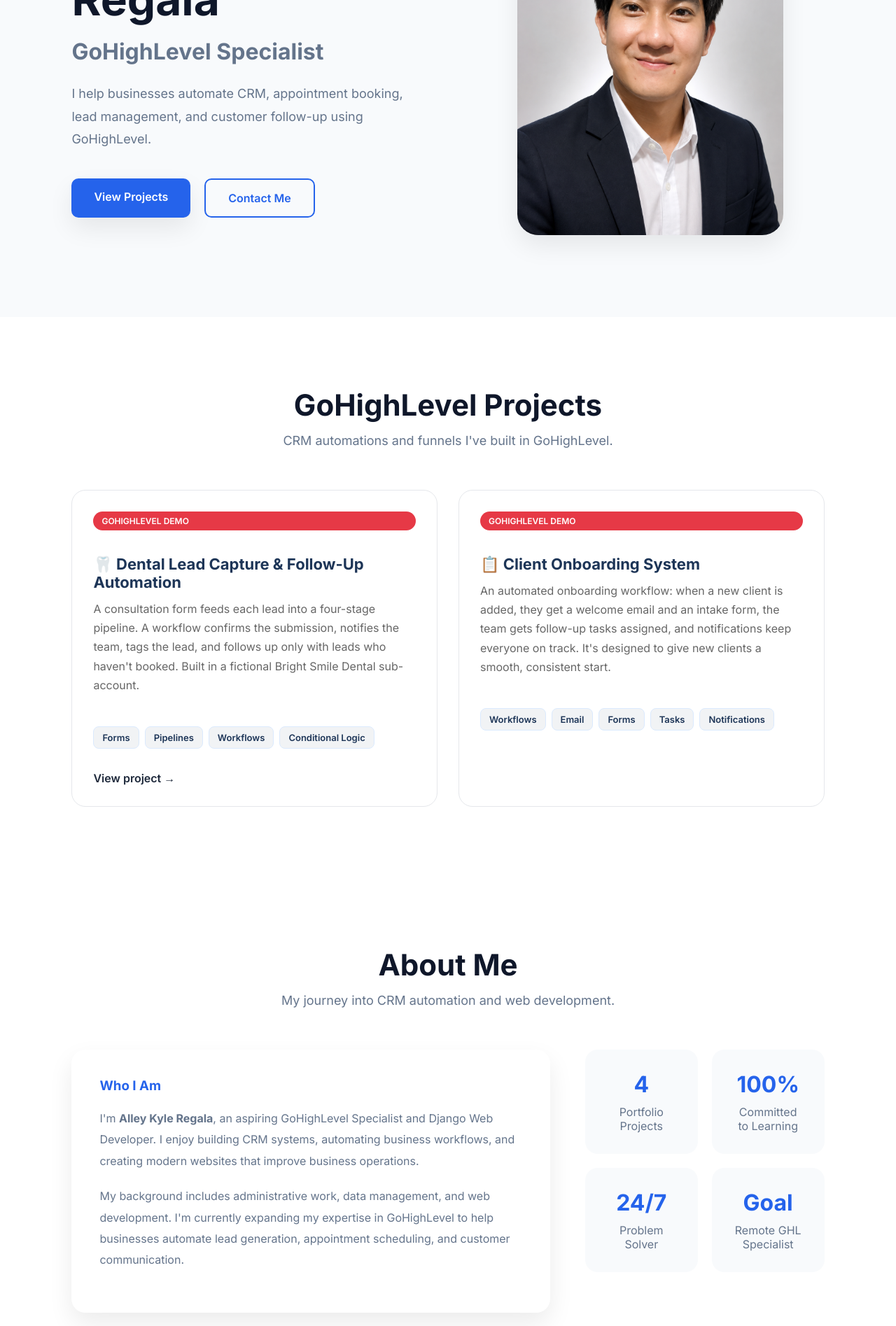
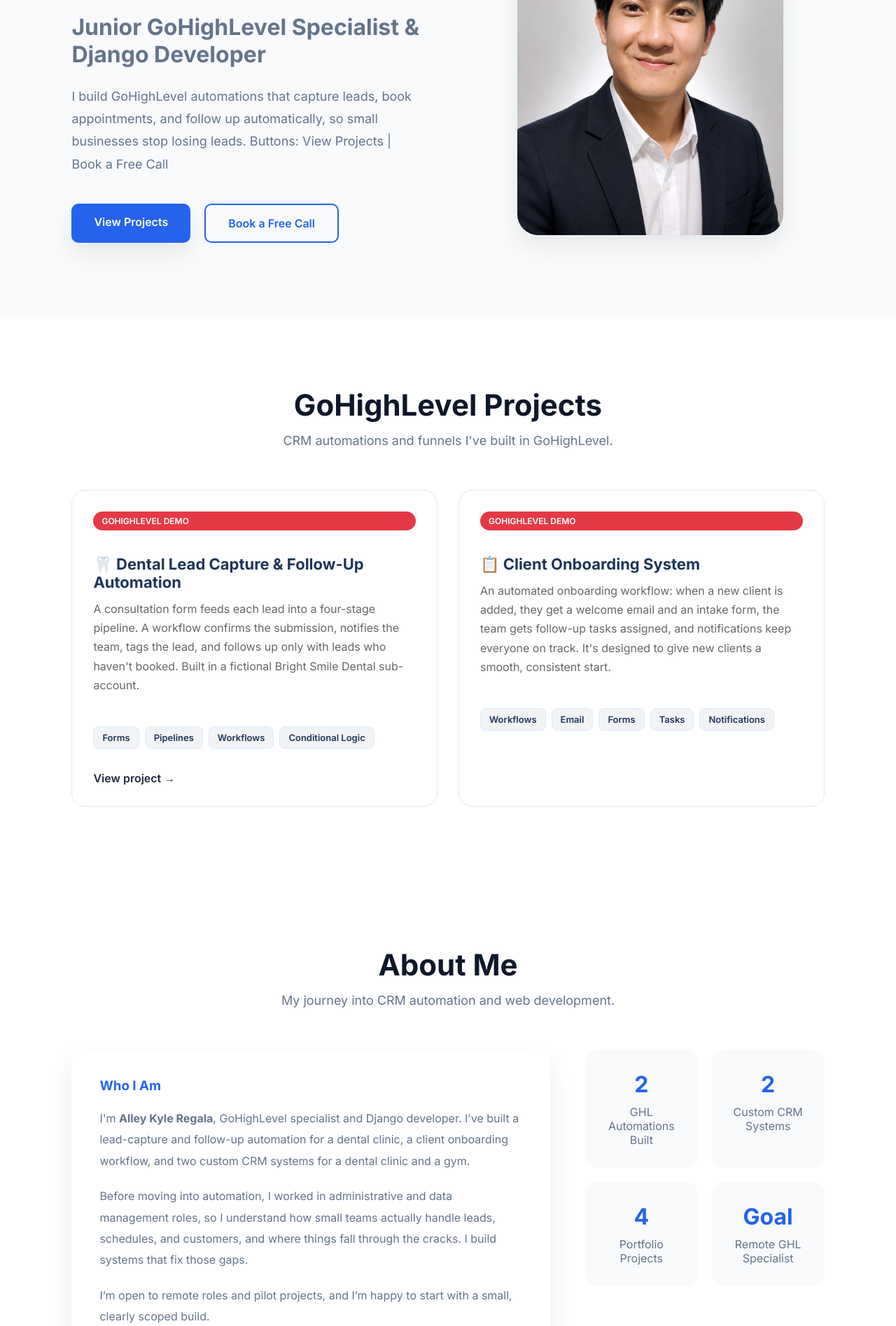
Before and after one commit to Alleykyle/Portfolio, a Django app: page / in a window 1280 px wide. Shown: the part 347-2242 px from the top of the page at 70% size. Run offline with Django 5.2, Linux system fonts and the light colour scheme.

Commit message:
Update hero copy, About section, stats, and CTA button

```diff
--- a/portfolio_app/templates/portfolio_app/home.html
+++ b/portfolio_app/templates/portfolio_app/home.html
@@ -45,16 +45,13 @@
         </h1>
 
         <h2>
-            GoHighLevel Specialist
+            Junior GoHighLevel Specialist & Django Developer
         </h2>
 
         <p class="hero-description">
 
-            I help businesses automate CRM,
-            appointment booking,
-            lead management,
-            and customer follow-up using
-            GoHighLevel.
+            I build GoHighLevel automations that capture leads, book appointments, and follow up automatically, so small businesses stop losing leads.
+            Buttons: View Projects | Book a Free Call
 
         </p>
 
@@ -64,8 +61,8 @@
                 View Projects
             </a>
 
-            <a href="#contact" class="secondary-btn">
-                Contact Me
+            <a href="mailto:alleykyle2@gmail.com?subject=Free Call Request" class="secondary-btn">
+                Book a Free Call
             </a>
 
         </div>
@@ -152,19 +149,15 @@
             <h3>Who I Am</h3>
 
             <p>
-                I'm <strong>Alley Kyle Regala</strong>, an aspiring
-                GoHighLevel Specialist and Django Web Developer.
-                I enjoy building CRM systems, automating business
-                workflows, and creating modern websites that improve
-                business operations.
+                I'm <strong>Alley Kyle Regala</strong>, GoHighLevel specialist and Django developer. I’ve built a lead-capture and follow-up automation for a dental clinic, a client onboarding workflow, and two custom CRM systems for a dental clinic and a gym.
             </p>
 
             <p>
-                My background includes administrative work,
-                data management, and web development. I'm currently
-                expanding my expertise in GoHighLevel to help businesses
-                automate lead generation, appointment scheduling, and
-                customer communication.
+                Before moving into automation, I worked in administrative and data management roles, so I understand how small teams actually handle leads, schedules, and customers, and where things fall through the cracks. I build systems that fix those gaps.
+            </p>
+
+            <p>
+                I’m open to remote roles and pilot projects, and I’m happy to start with a small, clearly scoped build.
             </p>
 
         </div>
@@ -172,18 +165,18 @@
         <div class="about-stats">
 
             <div class="stat-card">
-                <h3>4</h3>
-                <p>Portfolio Projects</p>
+                <h3>2</h3>
+                <p>GHL Automations Built</p>
             </div>
 
             <div class="stat-card">
-                <h3>100%</h3>
-                <p>Committed to Learning</p>
+                <h3>2</h3>
+                <p>Custom CRM Systems</p>
             </div>
 
             <div class="stat-card">
-                <h3>24/7</h3>
-                <p>Problem Solver</p>
+                <h3>4</h3>
+                <p>Portfolio Projects</p>
             </div>
 
             <div class="stat-card">
@@ -325,8 +318,7 @@
     <div class="section-title">
         <h2>Let's Work Together</h2>
         <p>
-            I'm currently learning GoHighLevel and actively looking
-            for internship and remote opportunities.
+            I’m open to remote roles and pilot projects. Tell me what’s slipping through the cracks in your lead follow-up, and I’ll show you how I’d automate it.
         </p>
     </div>
 
```
